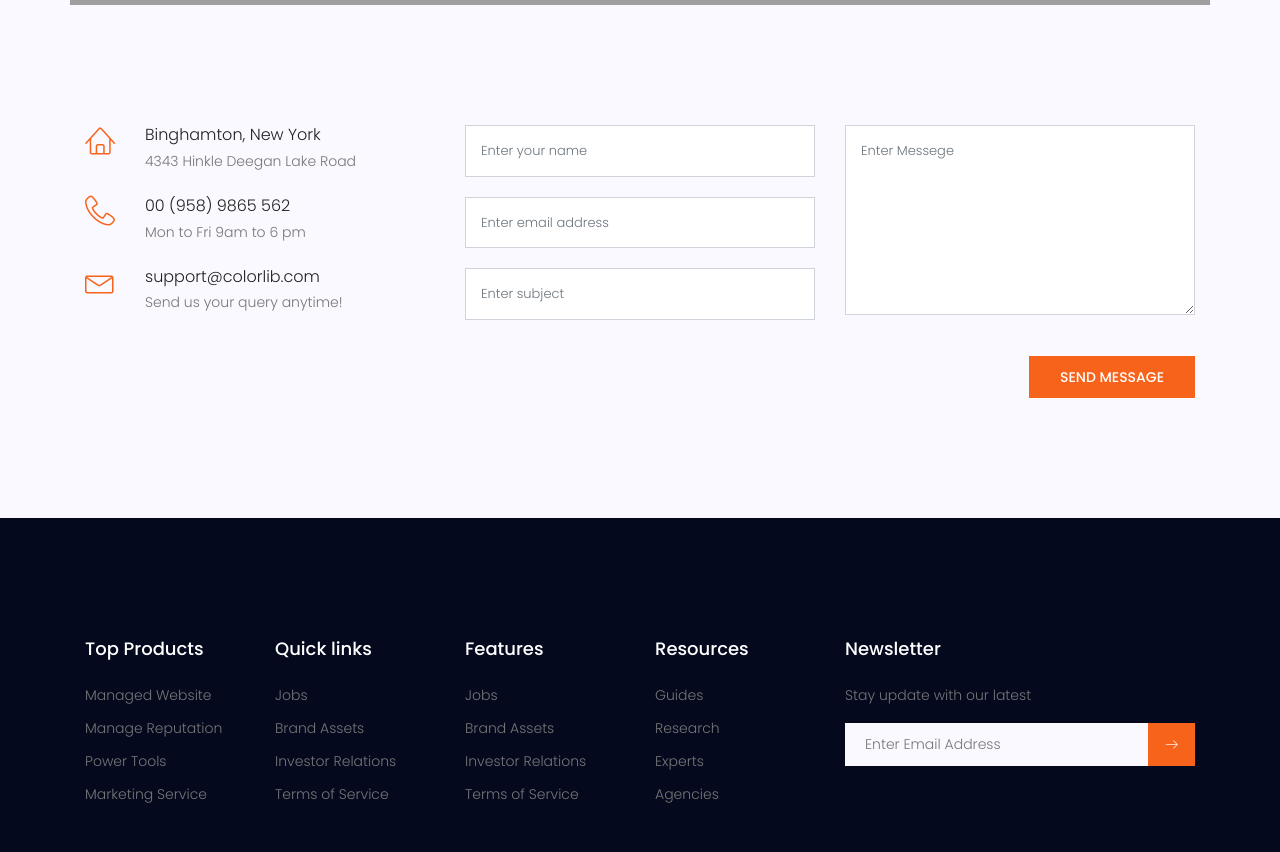
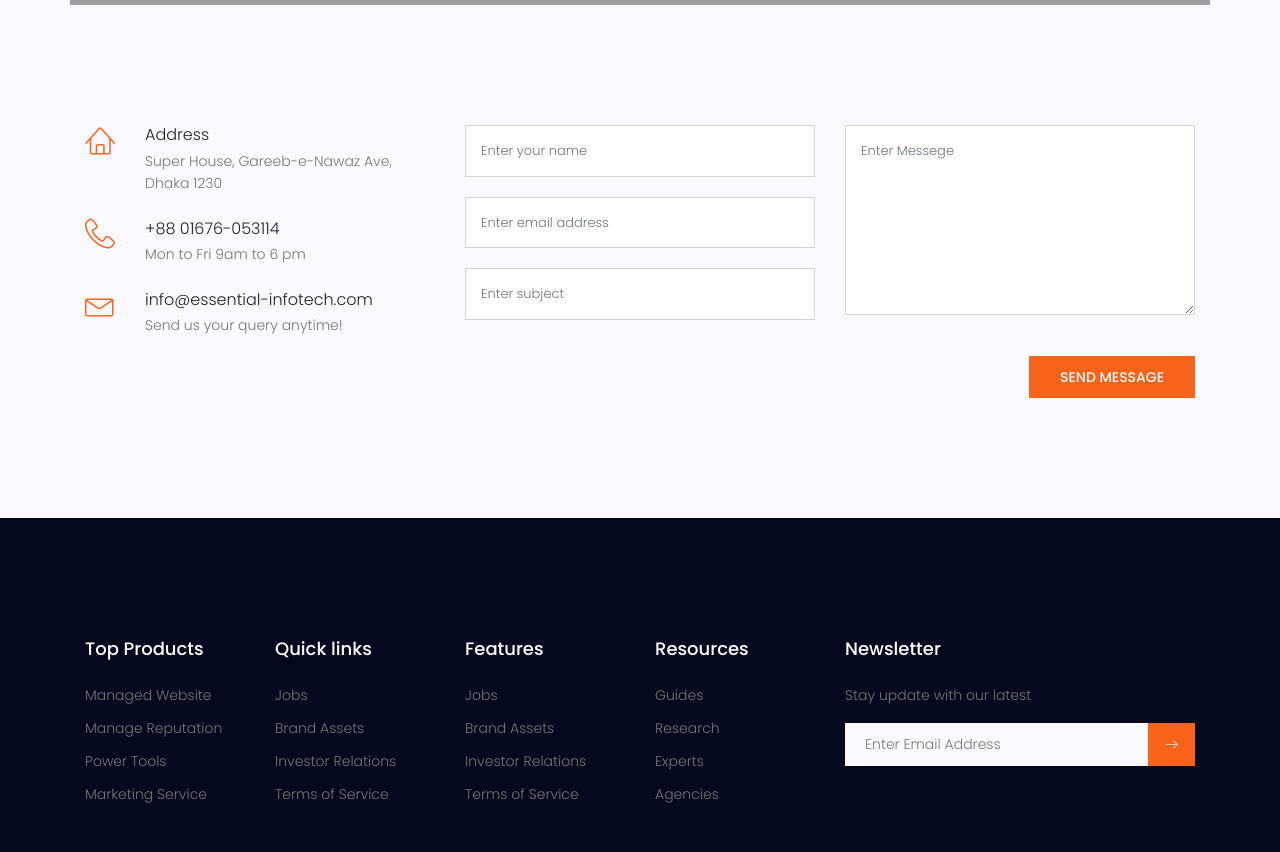
Before and after one commit to essentialinfotech/education2, a plain HTML site: page contact.html in a window 1280 px wide. Shown: the part 940-1792 px from the top of the page. Drawn offline with nearby package versions, Linux system fonts and the light colour scheme; some packages are replaced by stand-ins of ours; grey boxes are pictures that could not be loaded.

Commit message:
frontend

```diff
--- a/contact.html
+++ b/contact.html
@@ -115,9 +115,9 @@
 									<span class="lnr lnr-home"></span>
 								</div>
 								<div class="contact-details">
-									<h5>Binghamton, New York</h5>
+									<h5>Address</h5>
 									<p>
-										4343 Hinkle Deegan Lake Road
+										Super House, Gareeb-e-Nawaz Ave, Dhaka 1230
 									</p>
 								</div>
 							</div>
@@ -126,7 +126,7 @@
 									<span class="lnr lnr-phone-handset"></span>
 								</div>
 								<div class="contact-details">
-									<h5>00 (958) 9865 562</h5>
+									<h5>+88 01676-053114</h5>
 									<p>Mon to Fri 9am to 6 pm</p>
 								</div>
 							</div>
@@ -135,7 +135,7 @@
 									<span class="lnr lnr-envelope"></span>
 								</div>
 								<div class="contact-details">
-									<h5>support@colorlib.com</h5>
+									<h5>info@essential-infotech.com</h5>
 									<p>Send us your query anytime!</p>
 								</div>
 							</div>
@@ -218,7 +218,7 @@
 								<h4>Newsletter</h4>
 								<p>Stay update with our latest</p>
 								<div class="" id="mc_embed_signup">
-									 <form target="_blank" action="https://spondonit.us12.list-manage.com/subscribe/post?u=1462626880ade1ac87bd9c93a&amp;id=92a4423d01" method="get">
+									 <form target="_blank" action="#" method="get">
 									  <div class="input-group">
 									    <input type="text" class="form-control" name="EMAIL" placeholder="Enter Email Address" onfocus="this.placeholder = ''" onblur="this.placeholder = 'Enter Email Address '" required="" type="email">
 									    <div class="input-group-btn">
```
